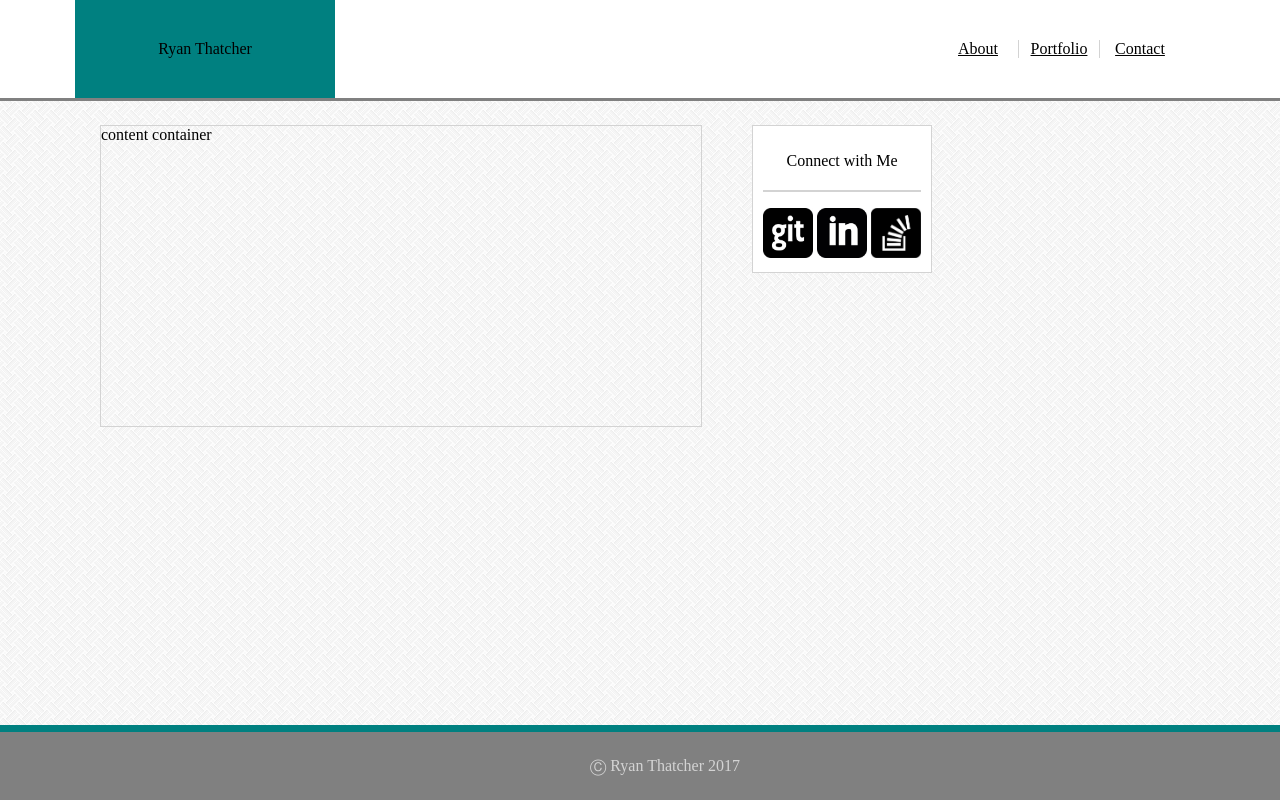
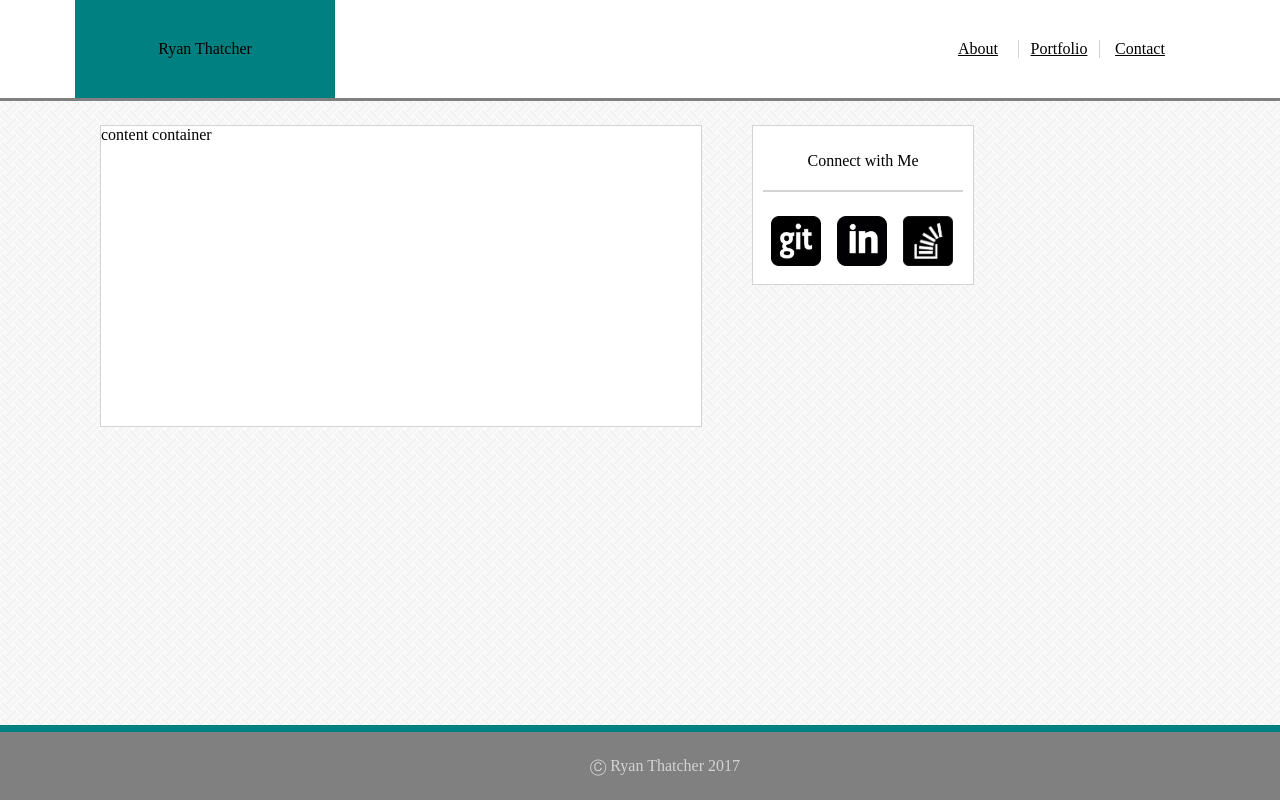
Before and after one commit to thethatcher/Basic-Portfolio, a plain HTML site: page index.html in a window 1280 px wide. Drawn offline with Linux system fonts and the light colour scheme.

Commit message:
minor modifications

```diff
--- a/assets/css/style.css
+++ b/assets/css/style.css
@@ -64,6 +64,7 @@ a{
 	width: 600px;
 	height: 300px;
 	margin: 25px;
+	background-color: white;
 }
 
 .connect{
@@ -74,6 +75,7 @@ a{
 	float: left;
 	margin: 25px;
 	padding: 10px;
+	width: 200px;
 }
 
 #connectTitle{
@@ -82,6 +84,11 @@ a{
 	border-style: solid;
 	padding: 0px 0px 20px 0px;
 	text-align: center;
+}
+
+.connectImg{
+	float: left;
+	margin: 8px;
 }
 
 .copyright{
--- a/index.html
+++ b/index.html
@@ -22,9 +22,9 @@
 
 		<div class="connect">
 			<p id="connectTitle">Connect with Me</p>
-			<a href="https://github.com/thethatcher" target="_blank"><img src="assets/images/github.jpg" width="50px"></a>
-			<a href="https://www.linkedin.com/in/ryan-thatcher-386672b1/" target="_blank"><img src="assets/images/linkedin.jpg" width="50px"></a>
-			<a href="https://stackoverflow.com/users/8084167/ryan-thatcher" target="_blank"><img src="assets/images/stackoverflow.png" width="50px"></a>
+			<a href="https://github.com/thethatcher" target="_blank"><img src="assets/images/github.jpg" width="50px" class="connectImg"></a>
+			<a href="https://www.linkedin.com/in/ryan-thatcher-386672b1/" target="_blank"><img src="assets/images/linkedin.jpg" width="50px" class="connectImg"></a>
+			<a href="https://stackoverflow.com/users/8084167/ryan-thatcher" target="_blank"><img src="assets/images/stackoverflow.png" width="50px" class="connectImg"></a>
 		</div>
 	</div>
 
```
